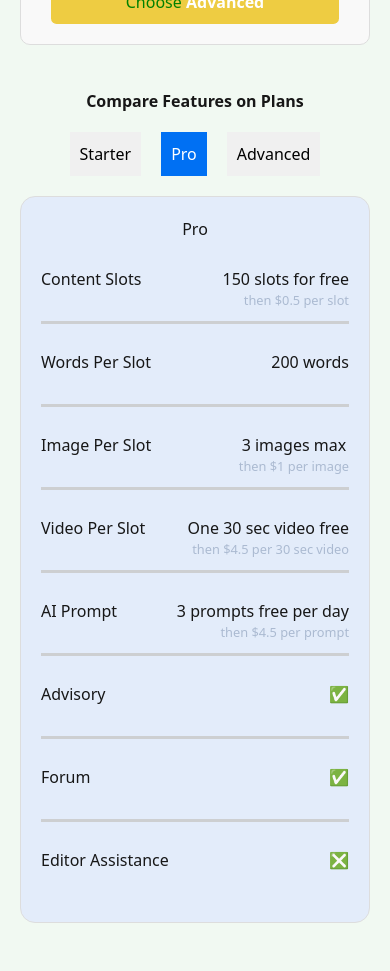
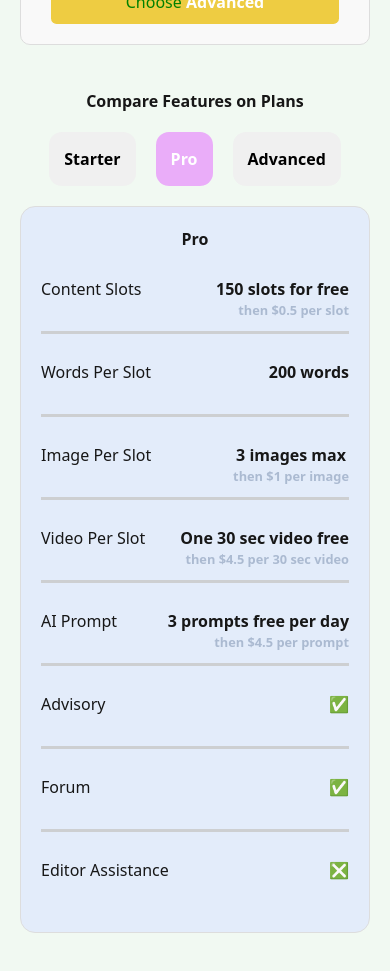
Before and after one commit to exiafuture/StarchMilk-MVP, a Next.js app: page /pricing-plans in a window 390 px wide. Shown: the part 1340-2311 px from the top of the page. Built offline with nearby package versions, Linux system fonts and the light colour scheme.

Commit message:
ending is beautiful despite some drunken ass whistling gas

```diff
--- a/app/pricing-plans/page.tsx
+++ b/app/pricing-plans/page.tsx
@@ -234,7 +234,16 @@ const Pricing = () => {
                     )}
                     {trait === "Video Per Slot" && (
                       <>
-                        One {currentTableView.videoPerSlot} sec video free
+                        {currentTableView.videoPerSlot !== "❎" && (
+                          <>
+                            One {currentTableView.videoPerSlot} sec video free
+                          </>
+                        )}
+                        {currentTableView.videoPerSlot === "❎" && (
+                          <>
+                            {currentTableView.videoPerSlot}
+                          </>
+                        )}
                         {currentTableView.videoUpgrade && (
                           <>
                             <br />
@@ -245,7 +254,16 @@ const Pricing = () => {
                     )}
                     {trait === "AI Prompt" && (
                       <>
-                        {currentTableView.promptPerDay} prompts free per day
+                        {currentTableView.promptPerDay === "❎" && (
+                          <>
+                            {currentTableView.promptPerDay}
+                          </>
+                        )}
+                        {currentTableView.promptPerDay !== "❎" && (
+                          <>
+                            {currentTableView.promptPerDay} prompts free per day
+                          </>
+                        )}
                         {currentTableView.promptUpgrade && (
                           <>
                             <br />
--- a/app/pricing-plans/pricing.css
+++ b/app/pricing-plans/pricing.css
@@ -256,9 +256,11 @@
   }
 
   .plan-selector button {
-    padding: 10px;
+    padding: 15px;
     margin: 0 10px;
     border: none;
+    font-weight: 700;
+    border-radius: 13px;
     color: black;
     cursor: pointer;
     background-color: #f0f0f0;
@@ -266,8 +268,12 @@
   }
 
   .plan-selector button.active {
-    background-color: #0070f3;
+    background-color: #eaadf9;
     color: white;
+  }
+
+  .dark .plan-selector button.active {
+    background-color: #0187f4;
   }
 
   .plan-details {
@@ -287,6 +293,14 @@
     float: right;
   }
 
+  .plan-details h3 {
+    font-weight: 700;
+  }
+
+  .trait-value {
+    font-weight: 600;
+  }
+
   .dark .trait-value small {
     color: #a594ab;
   }
```
